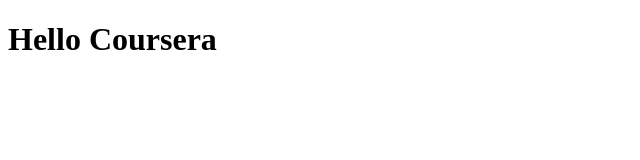
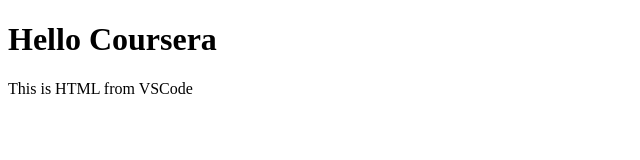
Before and after one commit to a-als/coursera_webdev, a plain HTML site: page site/index.html in a window 1280 px wide. Shown: the whole page, without its empty margins (0-640 px from the left). Drawn offline with Linux system fonts and the light colour scheme.

Commit message:
edited index.html

```diff
--- a/site/index.html
+++ b/site/index.html
@@ -7,5 +7,6 @@
 </head>
 <body>
     <h1>Hello Coursera</h1>
+    <p>This is HTML from VSCode</p>
 </body>
 </html>
```
